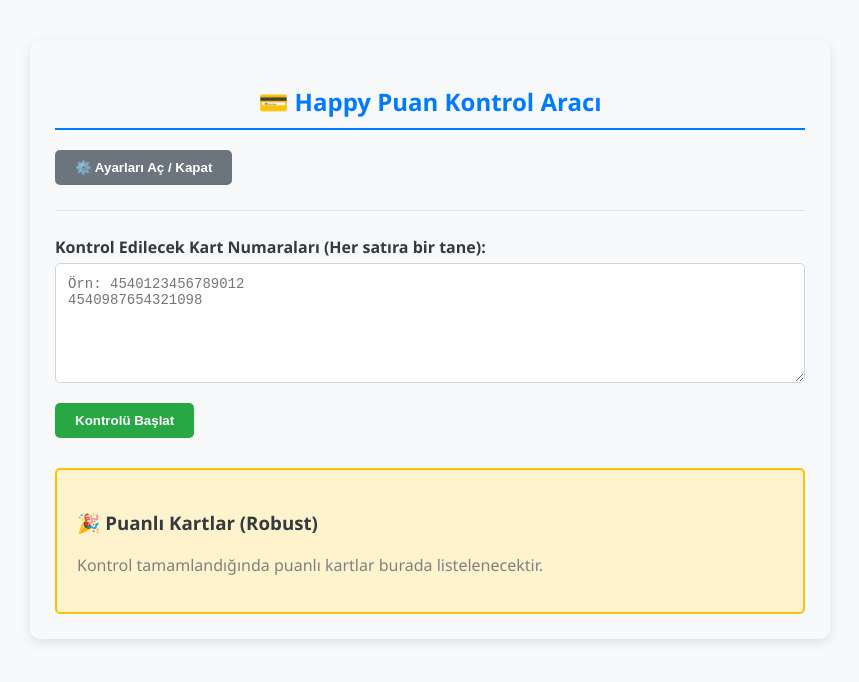
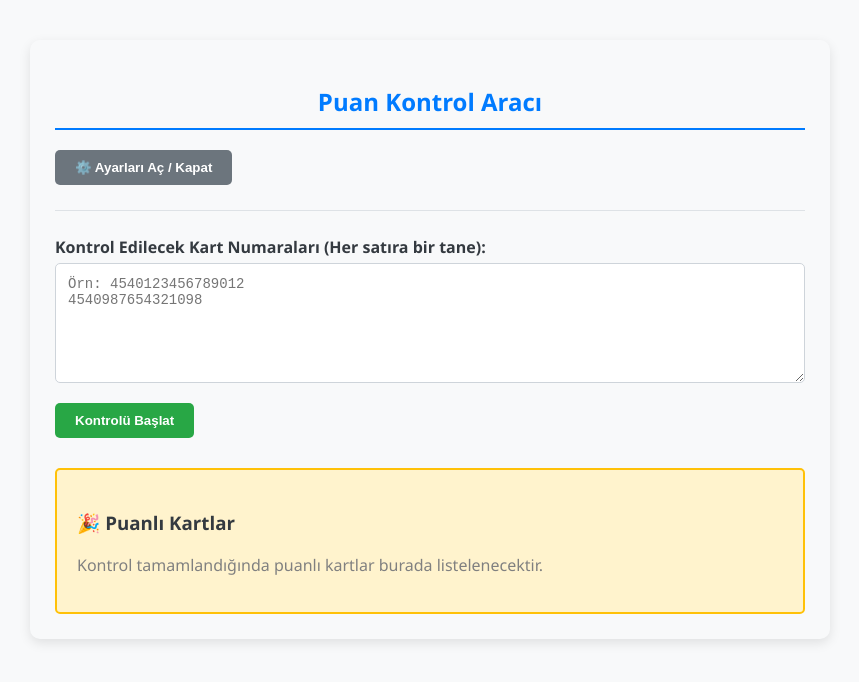
Before and after one commit to Reklamajans/mtverchecker, a website: page index.html in a window 1280 px wide. Shown: the whole page, without its empty margins (210-1069 px from the left). Drawn offline with Linux system fonts and the light colour scheme.

Commit message:
Update index.html

```diff
--- a/index.html
+++ b/index.html
@@ -2,7 +2,7 @@
 <html lang="tr">
 <head>
     <meta charset="UTF-8">
-    <title>💳 Happy Puan Kontrol Aracı</title>
+    <title>MT VERİN LAN </title>
     <style>
         /* Genel Stil ve Yerleşim */
         body { font-family: 'Segoe UI', Tahoma, Geneva, Verdana, sans-serif; max-width: 750px; margin: 40px auto; padding: 25px; background-color: #f8f9fa; color: #343a40; border-radius: 10px; box-shadow: 0 4px 12px rgba(0, 0, 0, 0.1); }
@@ -40,7 +40,7 @@
 </head>
 <body>
 
-    <h2>💳 Happy Puan Kontrol Aracı</h2>
+    <h2>Puan Kontrol Aracı</h2>
 
     <button onclick="toggleSettings()" style="background-color: #6c757d;">⚙️ Ayarları Aç / Kapat</button>
 
@@ -68,7 +68,7 @@
     <div id="statusMessage"></div>
 
     <div class="result-box">
-        <h3>🎉 Puanlı Kartlar (Robust)</h3>
+        <h3>🎉 Puanlı Kartlar </h3>
         <ul id="robustList" style="list-style-type: none; padding-left: 0;">
             </ul>
         <p id="noResults" style="color: gray;">Kontrol tamamlandığında puanlı kartlar burada listelenecektir.</p>
```
